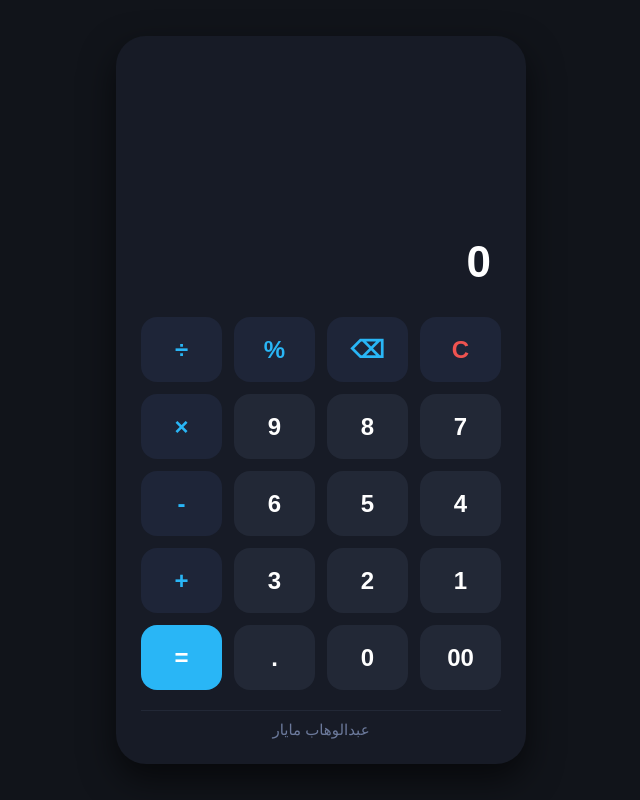
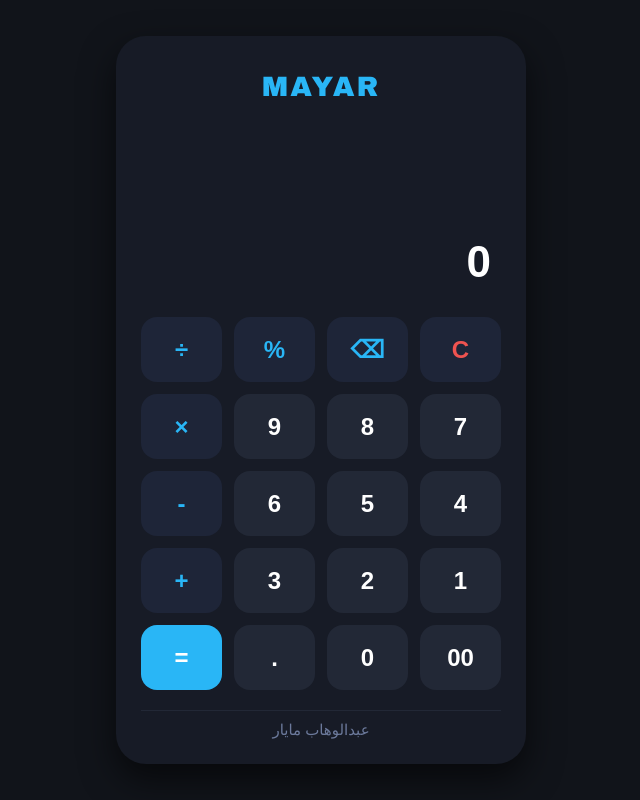
Before and after one commit to abdulwahabmayar11-max/MAYAR-CHAT, a plain HTML site: page index.html in a window 1280 px wide. Shown: the whole page, without its empty margins (319-959 px from the left). Drawn offline with Linux system fonts and the light colour scheme.

Commit message:
Update index.html

```diff
--- a/index.html
+++ b/index.html
@@ -3,7 +3,7 @@
 <head>
     <meta charset="UTF-8">
     <meta name="viewport" content="width=device-width, initial-scale=1.0">
-    <title>ماشین حساب عبدالوهاب مایار</title>
+    <title>ماشین حساب MAYAR</title>
     <style>
         body {
             font-family: sans-serif;
@@ -31,6 +31,17 @@
             justify-content: space-between;
             padding: 25px;
             box-sizing: border-box;
+        }
+
+        /* نام شما در بالای صفحه نمایش */
+        .brand-name {
+            color: #29b6f6;
+            font-size: 28px;
+            font-weight: bold;
+            letter-spacing: 2px;
+            text-align: center;
+            margin-top: 10px;
+            font-family: 'Arial Black', sans-serif;
         }
 
         /* صفحه نمایش ماشین حساب */
@@ -98,7 +109,7 @@
             color: #ffffff;
         }
 
-        /* نام شما در پایین صفحه */
+        /* نام کامل در فوتر پایین صفحه */
         .footer {
             text-align: center;
             font-size: 15px;
@@ -112,6 +123,9 @@
 <body>
 
     <div class="phone-container">
+
+        <!-- نام برند شما در بالای صفحه نمایش ماشین حساب -->
+        <div class="brand-name">MAYAR</div>
 
         <!-- صفحه نمایش ریاضی -->
         <div class="display-container">
@@ -147,7 +161,7 @@
             <button class="btn equal" onclick="calculate()">=</button>
         </div>
 
-        <!-- فوتر اختصاصی شما -->
+        <!-- فوتر پایین صفحه -->
         <div class="footer">
             عبدالوهاب مایار
         </div>
@@ -187,7 +201,6 @@
                 let exp = expressionDiv.innerText;
                 if (!exp) return;
 
-                // جایگزین کردن علائم برای اجرای صحیح کد ریاضی
                 let formattedExp = exp.replace(/×/g, '*').replace(/÷/g, '/');
                 let res = eval(formattedExp);
 
```
